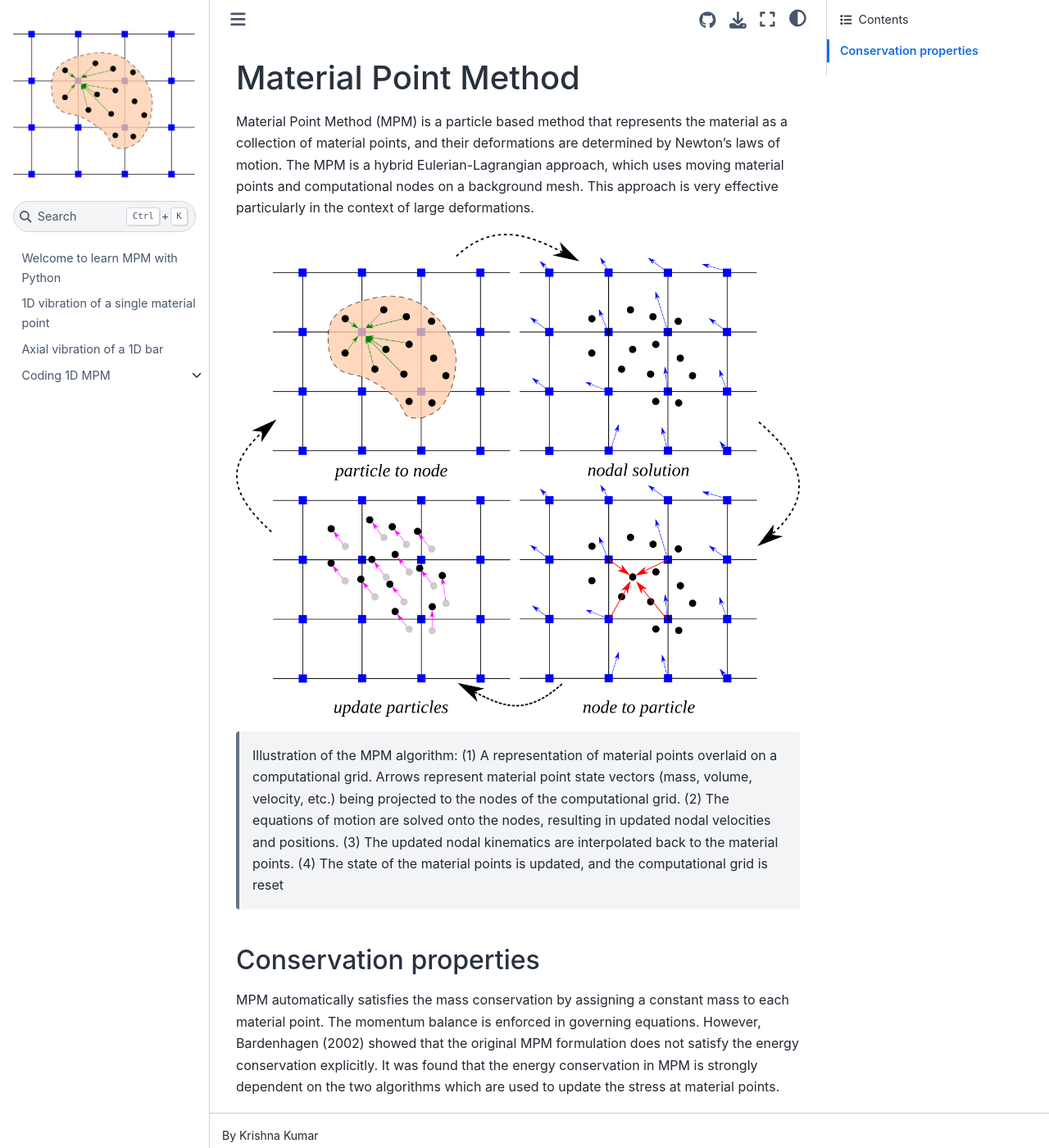
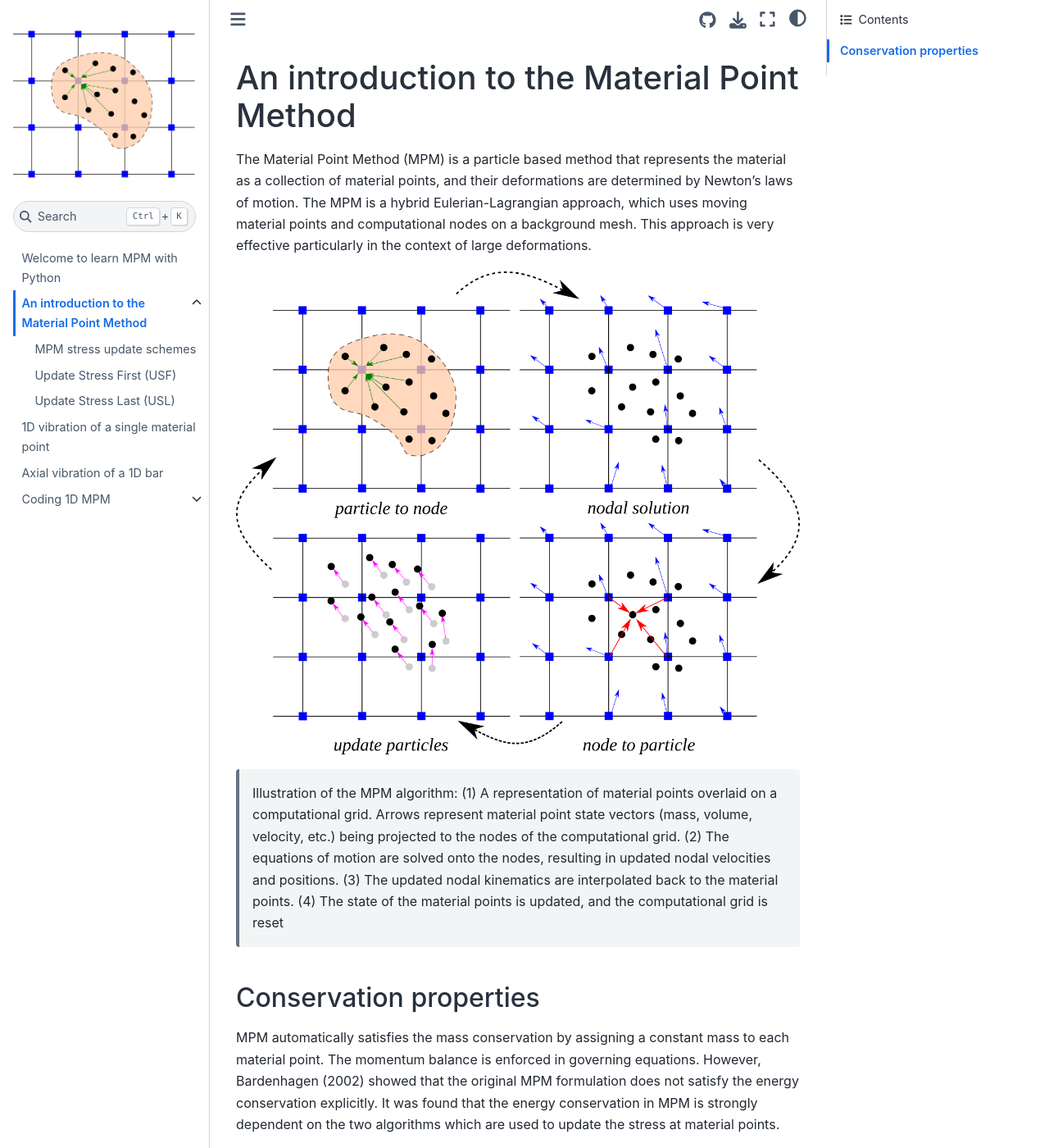
Before and after one commit to geoelements/LearnMPM, a Jupyter Book: the page built from book/mpm.md, in a window 1280 px wide and 1400 px high. Shown: the whole window at 82% size. Built offline with Jupyter Book 1.0.4 settings and Sphinx 7.4.7 and the Sphinx Book theme 1.1.4, drawn with Linux system fonts in a browser that asks for light colours; some of the changed text lies outside the part shown.

Commit message:
MPM update schemes fix TOC

```diff
--- a/book/_toc.yml
+++ b/book/_toc.yml
@@ -9,7 +9,6 @@ chapters:
     - file: mpm-schemes
     - file: usf
     - file: usl
-chapters:
 - file: point-axial-vibration1d
 - file: axial-vibration1d
 - file: mpm-code
--- a/book/mpm.md
+++ b/book/mpm.md
@@ -1,5 +1,5 @@
-# Material Point Method
-Material Point Method (MPM) is a particle based method that represents the material as a collection of material points, and their deformations are determined by Newton’s laws of motion.
+# An introduction to the Material Point Method
+The Material Point Method (MPM) is a particle based method that represents the material as a collection of material points, and their deformations are determined by Newton’s laws of motion.
 The MPM is a hybrid Eulerian-Lagrangian approach, which uses moving material points and computational nodes on a background mesh.
 This approach is very effective particularly in the context of large deformations.
 
```
